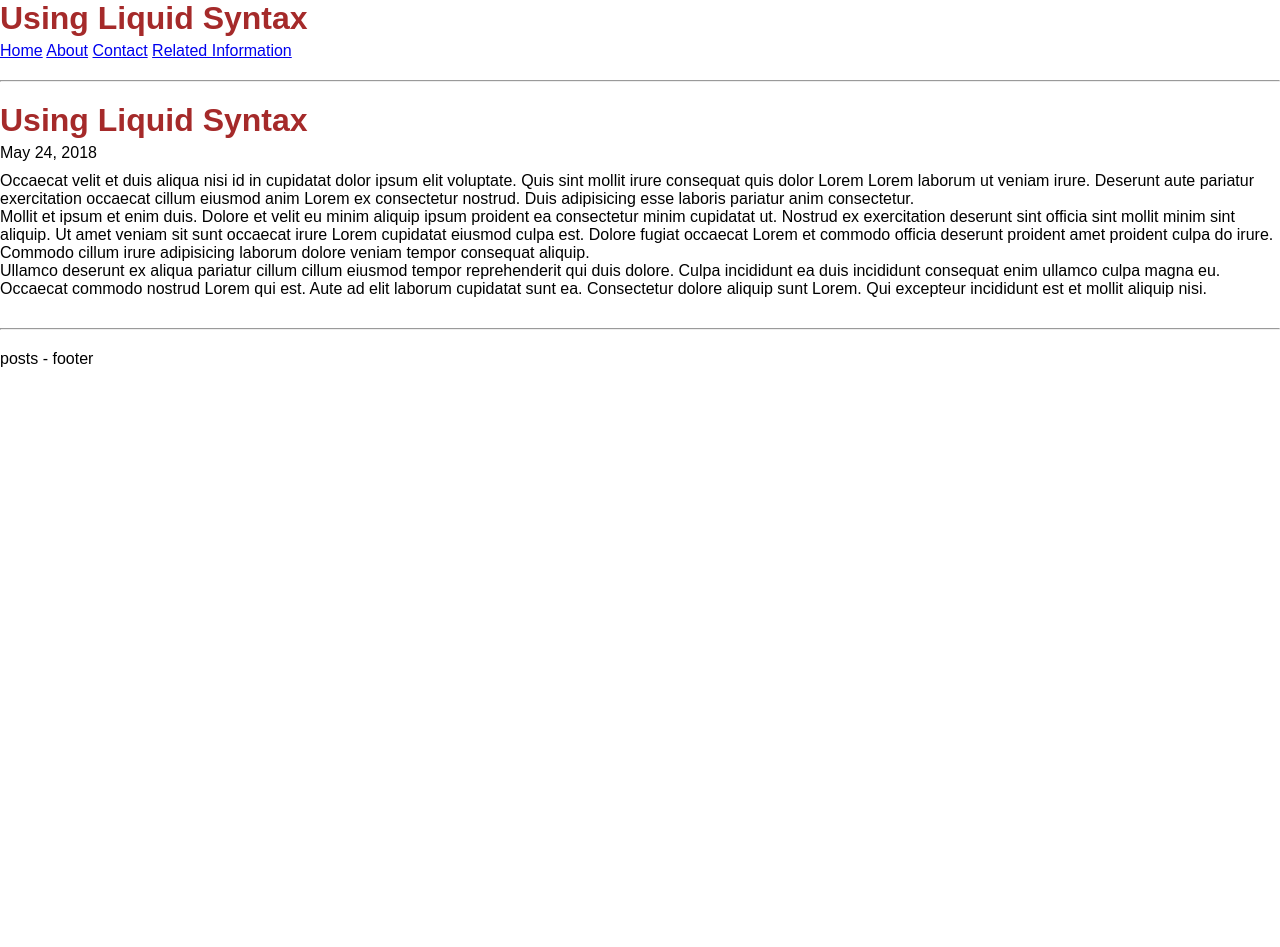
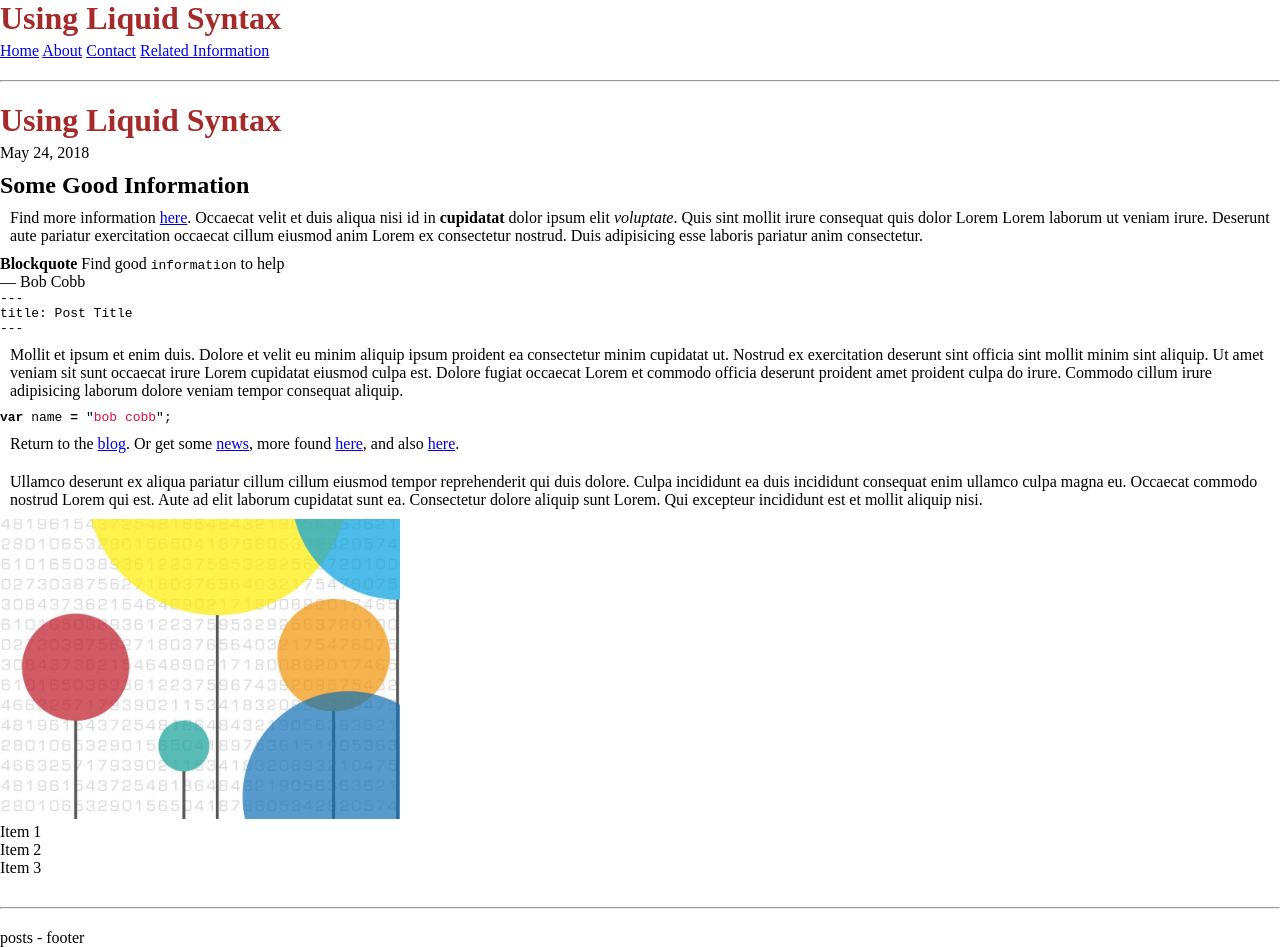
Before and after one commit to robert-laws/jekyll-review, a Jekyll site: the page built from _posts/2018-05-24-liquid-syntax.md, in a window 1280 px wide. Built offline with Jekyll 4.4.1, drawn with Linux system fonts in a browser that asks for light colours; before the commit the page ends 900 px from its top, so only the background shows below that.

Commit message:
work on blog post development

```diff
--- a/_config.yml
+++ b/_config.yml
@@ -15,11 +15,15 @@
 
 # Build settings
 markdown: kramdown
+kramdown:
+  auto_ids: false
+
 sass:
   sass_dir: _sass
   style: compact
 
 # Posts
+permalink: /blog/:title
 future: true
 
 plugins: [jekyll-paginate]
--- a/_includes/navigation.html
+++ b/_includes/navigation.html
@@ -3,7 +3,7 @@
       <li>
         <a href="{{site.baseurl}}/index.html">Home</a>
         <a href="{{site.baseurl}}/about.html">About</a>
-        <a href="{{site.baseurl}}/about.html">Contact</a>
+        <a href="{{site.baseurl}}/contact.html">Contact</a>
         <a href="{{site.baseurl}}/about.html">Related Information</a>
       </li>
     </ul>
--- a/_posts/2018-05-24-liquid-syntax.md
+++ b/_posts/2018-05-24-liquid-syntax.md
@@ -5,8 +5,41 @@
 categories: blog
 excerpt_separator: <!-- more -->
 ---
-Occaecat velit et duis aliqua nisi id in cupidatat dolor ipsum elit voluptate. Quis sint mollit irure consequat quis dolor Lorem Lorem laborum ut veniam irure. Deserunt aute pariatur exercitation occaecat cillum eiusmod anim Lorem ex consectetur nostrud. Duis adipisicing esse laboris pariatur anim consectetur.<!-- more -->
+## Some Good Information
 
+{: .intro}
+Find more information [here](http://www.google.com "google"). Occaecat velit et duis aliqua nisi id in **cupidatat** dolor ipsum elit *voluptate*. Quis sint mollit irure consequat quis dolor Lorem Lorem laborum ut veniam irure. Deserunt aute pariatur exercitation occaecat cillum eiusmod anim Lorem ex consectetur nostrud. Duis adipisicing esse laboris pariatur anim consectetur.<!-- more -->
+
+> **Blockquote** Find good `information` to help
+>
+> &mdash; Bob Cobb
+
+~~~~~~~
+---
+title: Post Title
+---
+~~~~~~~
+
+{: .intro}
 Mollit et ipsum et enim duis. Dolore et velit eu minim aliquip ipsum proident ea consectetur minim cupidatat ut. Nostrud ex exercitation deserunt sint officia sint mollit minim sint aliquip. Ut amet veniam sit sunt occaecat irure Lorem cupidatat eiusmod culpa est. Dolore fugiat occaecat Lorem et commodo officia deserunt proident amet proident culpa do irure. Commodo cillum irure adipisicing laborum dolore veniam tempor consequat aliquip.
 
+{% highlight javascript %}
+var name = "bob cobb";
+{% endhighlight %}
+
+{: .intro}
+Return to the [blog]({{site.baseurl}}/index.html). Or get some [news][1], more found [here][newspaper], and also [here][2].
+
+{: .intro}
 Ullamco deserunt ex aliqua pariatur cillum cillum eiusmod tempor reprehenderit qui duis dolore. Culpa incididunt ea duis incididunt consequat enim ullamco culpa magna eu. Occaecat commodo nostrud Lorem qui est. Aute ad elit laborum cupidatat sunt ea. Consectetur dolore aliquip sunt Lorem. Qui excepteur incididunt est et mollit aliquip nisi.
+
+{: .post-image}
+![Data Image]({{site.baseurl}}/images/dataviz.jpg)
+
+* Item 1
+* Item 2
+* Item 3
+
+[1]: http://www.cnn.com
+[2]: http://www.nytimes.com
+[newspaper]: http://www.washingtonpost.com
--- /dev/null
+++ b/_sass/_highlight.scss
@@ -0,0 +1,60 @@
+.highlight  { background: #ffffff; }
+.highlight .c { color: #999988; font-style: italic } /* Comment */
+.highlight .err { color: #a61717; background-color: #e3d2d2 } /* Error */
+.highlight .k { font-weight: bold } /* Keyword */
+.highlight .o { font-weight: bold } /* Operator */
+.highlight .cm { color: #999988; font-style: italic } /* Comment.Multiline */
+.highlight .cp { color: #999999; font-weight: bold } /* Comment.Preproc */
+.highlight .c1 { color: #999988; font-style: italic } /* Comment.Single */
+.highlight .cs { color: #999999; font-weight: bold; font-style: italic } /* Comment.Special */
+.highlight .gd { color: #000000; background-color: #ffdddd } /* Generic.Deleted */
+.highlight .gd .x { color: #000000; background-color: #ffaaaa } /* Generic.Deleted.Specific */
+.highlight .ge { font-style: italic } /* Generic.Emph */
+.highlight .gr { color: #aa0000 } /* Generic.Error */
+.highlight .gh { color: #999999 } /* Generic.Heading */
+.highlight .gi { color: #000000; background-color: #ddffdd } /* Generic.Inserted */
+.highlight .gi .x { color: #000000; background-color: #aaffaa } /* Generic.Inserted.Specific */
+.highlight .go { color: #888888 } /* Generic.Output */
+.highlight .gp { color: #555555 } /* Generic.Prompt */
+.highlight .gs { font-weight: bold } /* Generic.Strong */
+.highlight .gu { color: #aaaaaa } /* Generic.Subheading */
+.highlight .gt { color: #aa0000 } /* Generic.Traceback */
+.highlight .kc { font-weight: bold } /* Keyword.Constant */
+.highlight .kd { font-weight: bold } /* Keyword.Declaration */
+.highlight .kp { font-weight: bold } /* Keyword.Pseudo */
+.highlight .kr { font-weight: bold } /* Keyword.Reserved */
+.highlight .kt { color: #445588; font-weight: bold } /* Keyword.Type */
+.highlight .m { color: #009999 } /* Literal.Number */
+.highlight .s { color: #d14 } /* Literal.String */
+.highlight .na { color: #008080 } /* Name.Attribute */
+.highlight .nb { color: #0086B3 } /* Name.Builtin */
+.highlight .nc { color: #445588; font-weight: bold } /* Name.Class */
+.highlight .no { color: #008080 } /* Name.Constant */
+.highlight .ni { color: #800080 } /* Name.Entity */
+.highlight .ne { color: #990000; font-weight: bold } /* Name.Exception */
+.highlight .nf { color: #990000; font-weight: bold } /* Name.Function */
+.highlight .nn { color: #555555 } /* Name.Namespace */
+.highlight .nt { color: #000080 } /* Name.Tag */
+.highlight .nv { color: #008080 } /* Name.Variable */
+.highlight .ow { font-weight: bold } /* Operator.Word */
+.highlight .w { color: #bbbbbb } /* Text.Whitespace */
+.highlight .mf { color: #009999 } /* Literal.Number.Float */
+.highlight .mh { color: #009999 } /* Literal.Number.Hex */
+.highlight .mi { color: #009999 } /* Literal.Number.Integer */
+.highlight .mo { color: #009999 } /* Literal.Number.Oct */
+.highlight .sb { color: #d14 } /* Literal.String.Backtick */
+.highlight .sc { color: #d14 } /* Literal.String.Char */
+.highlight .sd { color: #d14 } /* Literal.String.Doc */
+.highlight .s2 { color: #d14 } /* Literal.String.Double */
+.highlight .se { color: #d14 } /* Literal.String.Escape */
+.highlight .sh { color: #d14 } /* Literal.String.Heredoc */
+.highlight .si { color: #d14 } /* Literal.String.Interpol */
+.highlight .sx { color: #d14 } /* Literal.String.Other */
+.highlight .sr { color: #009926 } /* Literal.String.Regex */
+.highlight .s1 { color: #d14 } /* Literal.String.Single */
+.highlight .ss { color: #990073 } /* Literal.String.Symbol */
+.highlight .bp { color: #999999 } /* Name.Builtin.Pseudo */
+.highlight .vc { color: #008080 } /* Name.Variable.Class */
+.highlight .vg { color: #008080 } /* Name.Variable.Global */
+.highlight .vi { color: #008080 } /* Name.Variable.Instance */
+.highlight .il { color: #009999 } /* Literal.Number.Integer.Long */
--- a/_sass/_posts.scss
+++ b/_sass/_posts.scss
@@ -1,3 +1,11 @@
 .post-content {
   padding: 10px 0;
 }
+
+.intro {
+  padding: 10px;
+}
+
+.post-image img {
+  width: 400px;
+}
--- a/css/main.scss
+++ b/css/main.scss
@@ -5,7 +5,8 @@
 @import "base";
 @import "sidebar";
 @import "posts";
+@import "highlight";
 
 * {
-  font-family: Arial, Helvetica, sans-serif;
+  // font-family: Arial, Helvetica, sans-serif;
 }
```
Also changed, not shown: contact.md (added, +17 -0 lines).
